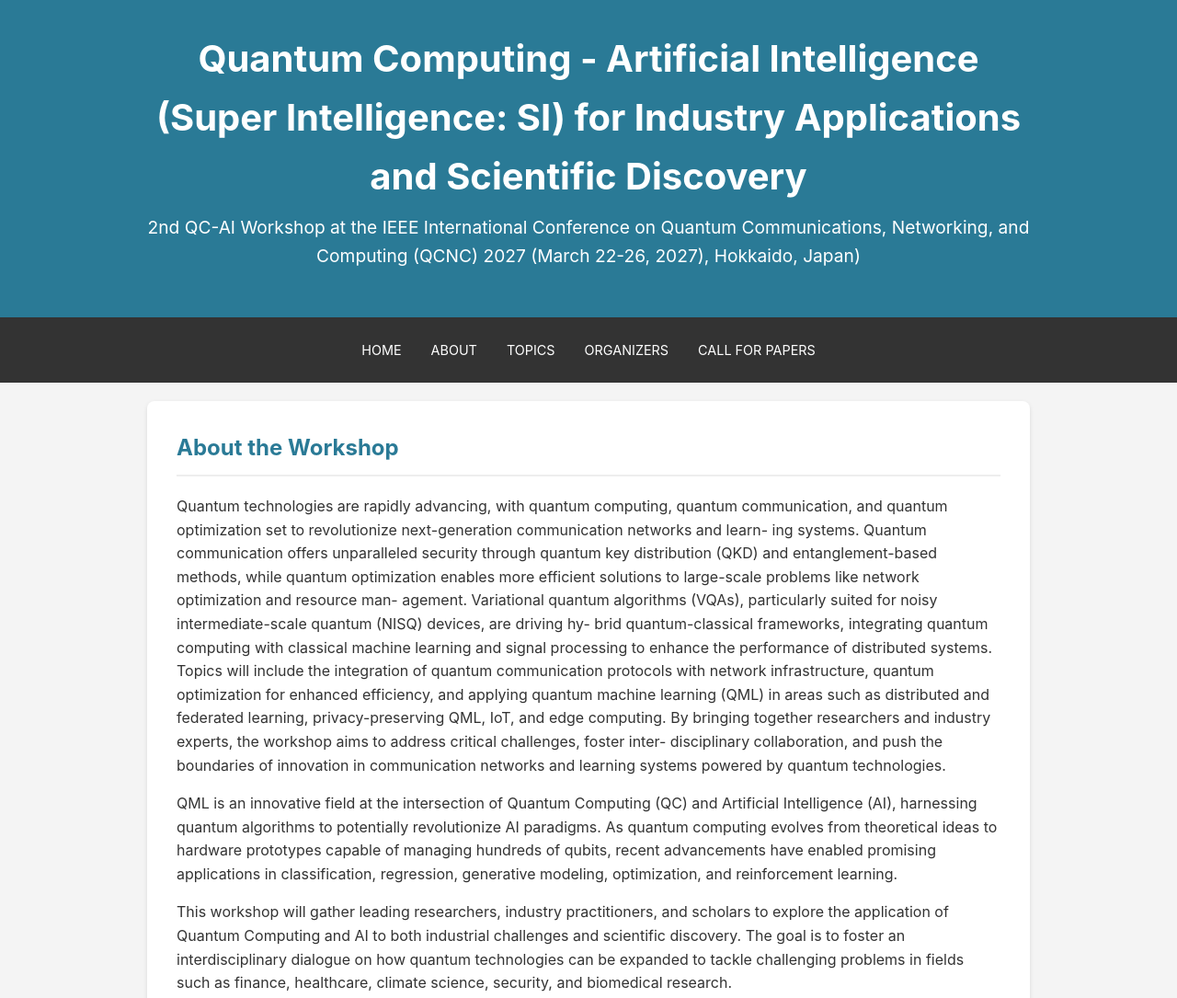
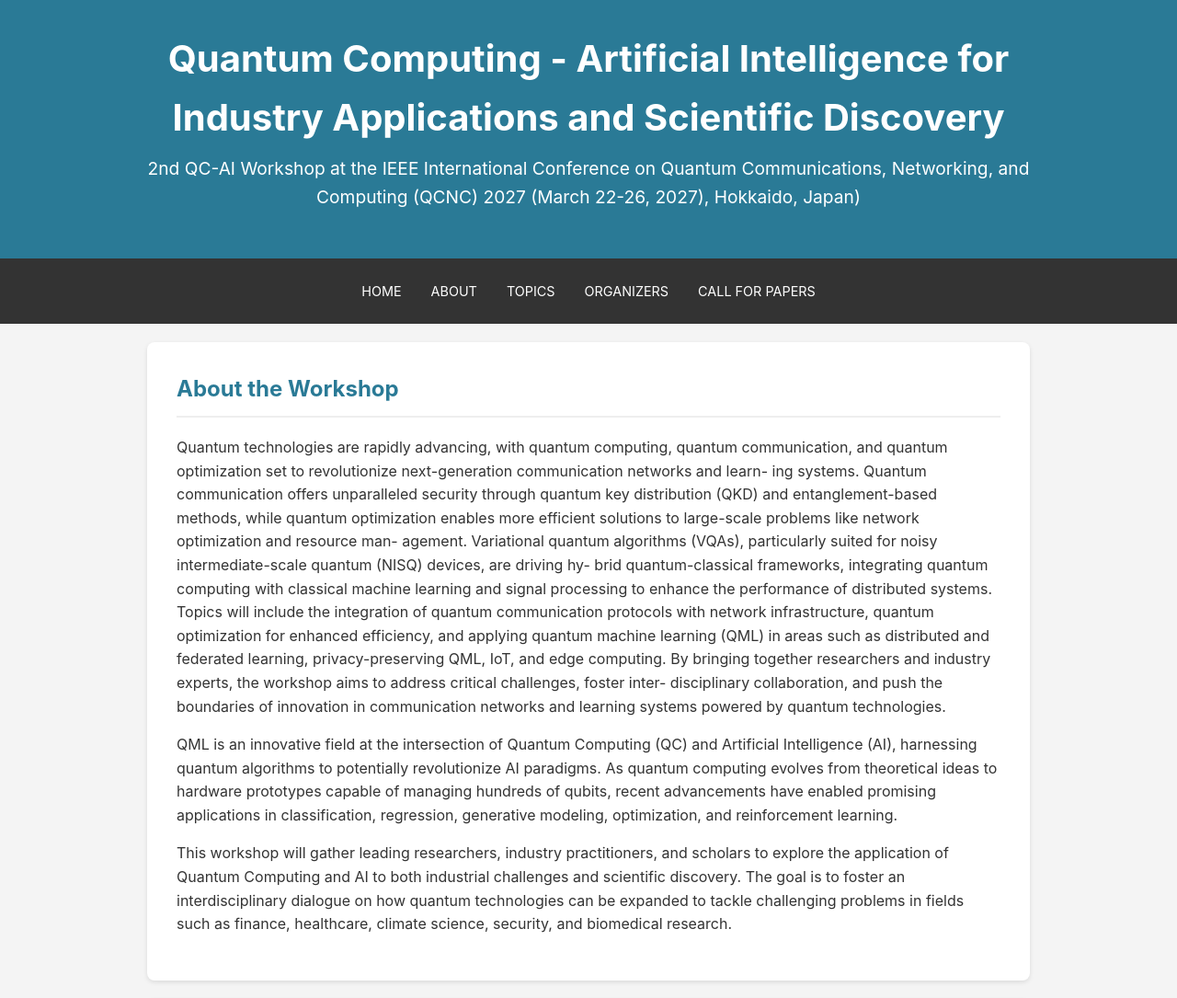
Before and after one commit to QCAI-Workshop/qcai-workshop.github.io, a plain HTML site: page index.html in a window 1280 px wide. Shown: the top 1085 px of the page at 92% size. Drawn offline with Linux system fonts and the light colour scheme.

Commit message:
Simplify header title in index.html

```diff
--- a/index.html
+++ b/index.html
@@ -110,7 +110,7 @@
 
     <header id="home">
         <div class="container">
-            <h1>Quantum Computing - Artificial Intelligence (Super Intelligence: SI) for Industry Applications and Scientific Discovery</h1>
+            <h1>Quantum Computing - Artificial Intelligence for Industry Applications and Scientific Discovery</h1>
             <p> 2nd QC-AI Workshop at the IEEE International Conference on Quantum Communications, Networking, and Computing (QCNC) 2027 (March 22-26, 2027), Hokkaido, Japan) </p>
         </div>
     </header>
```
